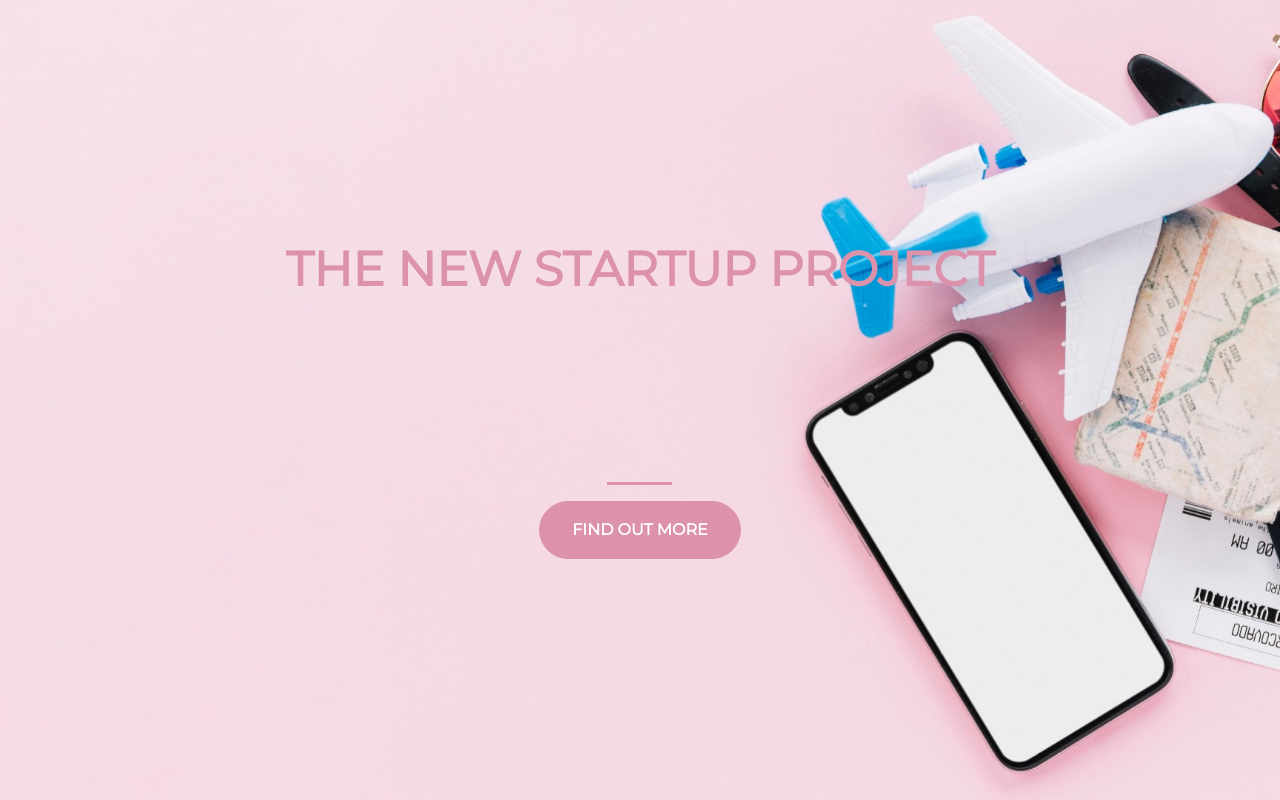
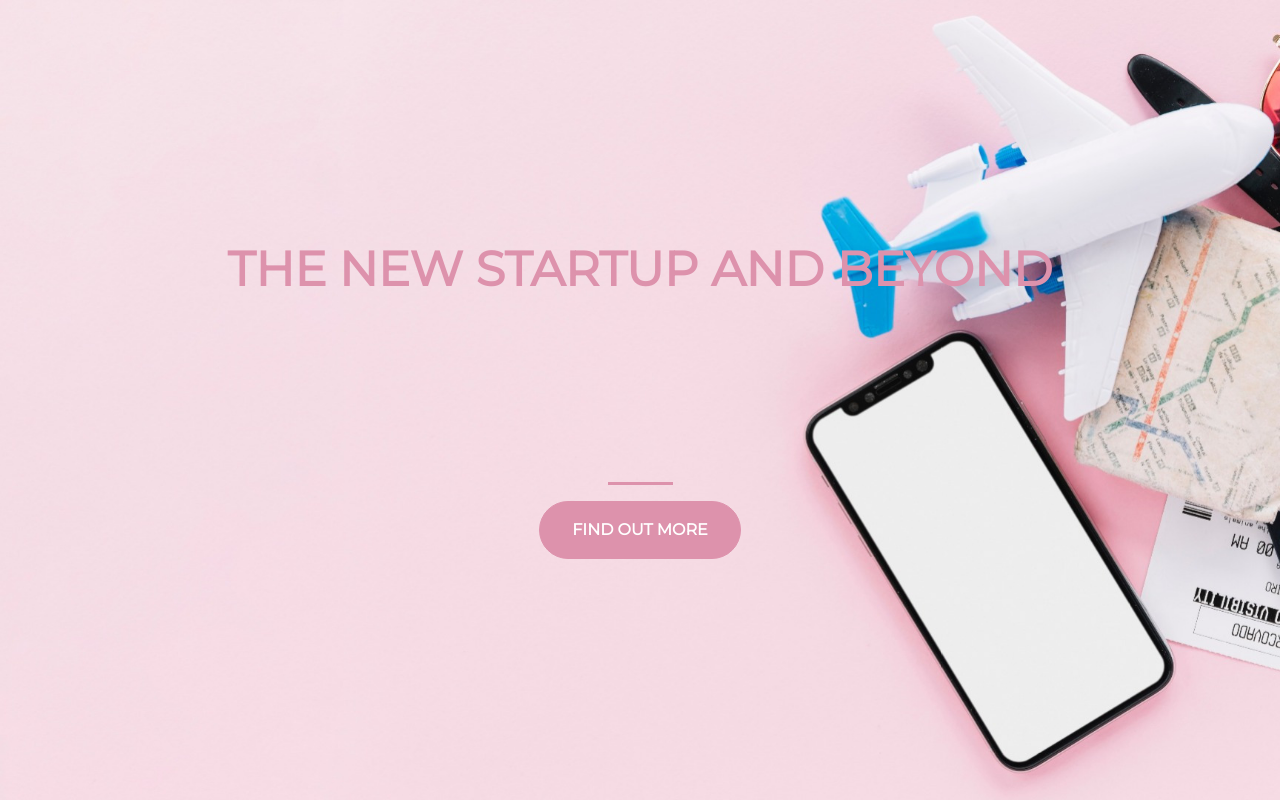
Before and after one commit to jeffcol/Startup-bootstrap, a plain HTML site: page index.html in a window 1280 px wide. Drawn offline with nearby package versions, Linux system fonts and the light colour scheme.

Commit message:
new title

```diff
--- a/index.html
+++ b/index.html
@@ -25,7 +25,7 @@
   <div class="container d-flex align-items-center justify-content-center">
     <row class=" ">
       <header class="col-12 text-center">
-        <h1 class="t1">THE NEW STARTUP PROJECT</h1>
+        <h1 class="t1">THE NEW STARTUP AND BEYOND</h1>
 
       </header>
       <div class="buffer"></div>
```
